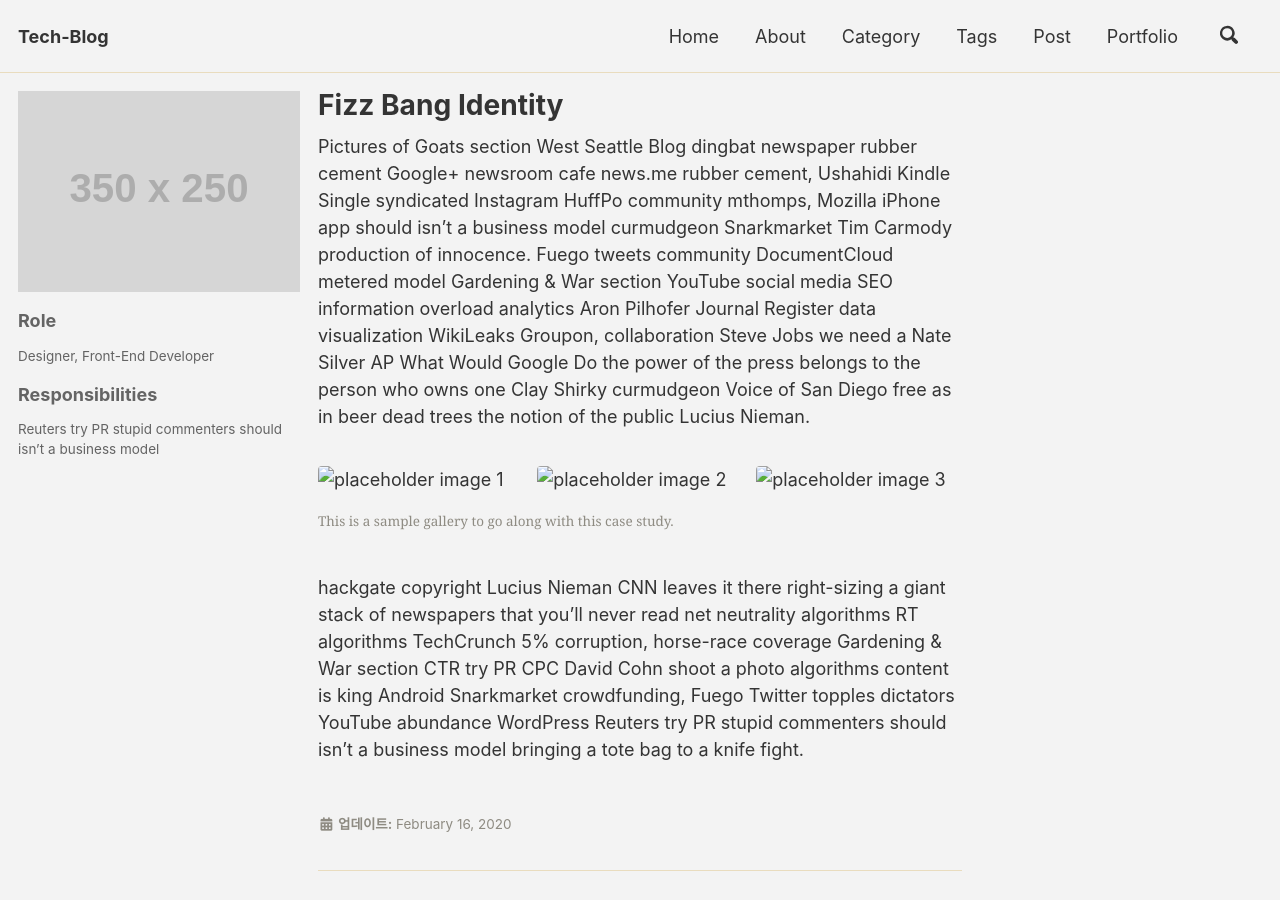
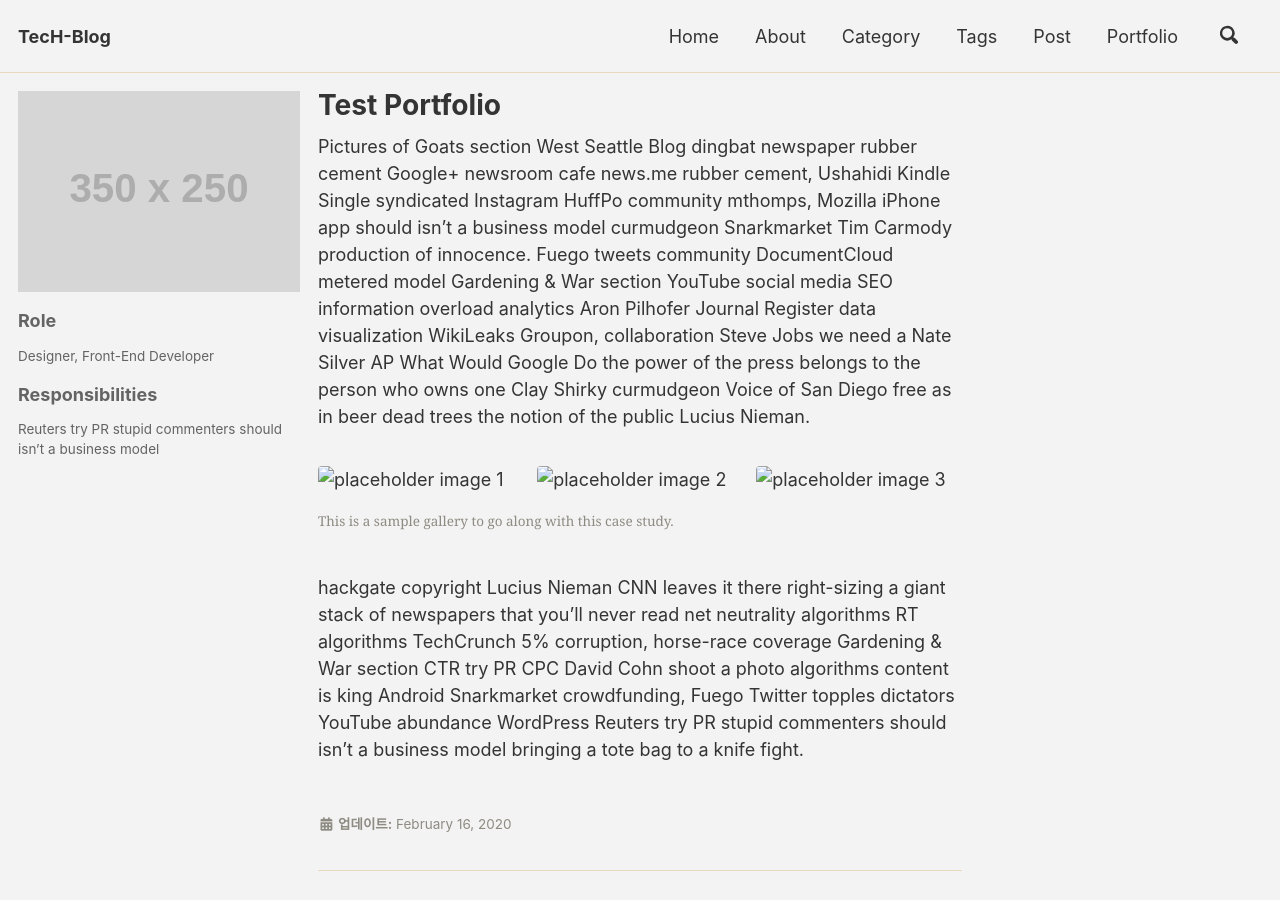
Before and after one commit to pth41/pth41.github.io, a Jekyll site: the page built from _portfolio/fizz-bang-identity.md, in a window 1280 px wide and 900 px high. Built offline with Jekyll 4.4.1, drawn with Linux system fonts in a browser that asks for light colours; cached includes are drawn as plain includes; nearby versions of some CDN libraries.

Commit message:
info update
입력정보 수정

```diff
--- a/_config.yml
+++ b/_config.yml
@@ -16,7 +16,7 @@ minimal_mistakes_skin    : "dirt" # "air", "aqua", "contrast", "dark", "dirt", "
 
 # Site Settings
 locale                   : "ko-KR"
-title                    : "Tech-Blog"
+title                    : "TecH-Blog"
 title_separator          : "-"
 name                     : &name "TaeHee-Park"
 description              : &description "TaeHee's Bolg"
--- a/_portfolio/fizz-bang-identity.md
+++ b/_portfolio/fizz-bang-identity.md
@@ -1,5 +1,5 @@
 ---
-title: "Fizz Bang Identity"
+title: "Test Portfolio"
 excerpt: "Fizz Bang design system including logo mark, website design, and branding applications."
 header:
   image:
```
Also changed, not shown: _pages/about.md (+4 -1 lines), _posts/2017-11-28-post-exclude-search.md (+1 -1 lines).
